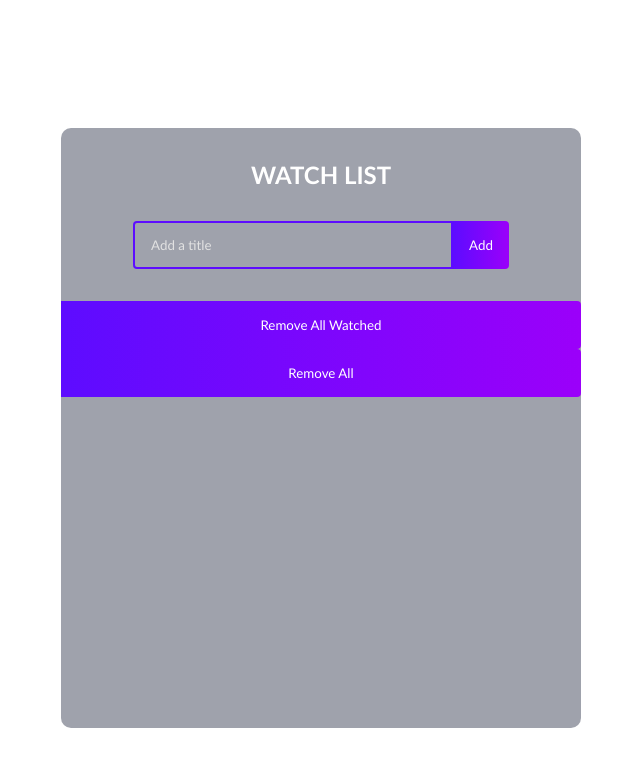
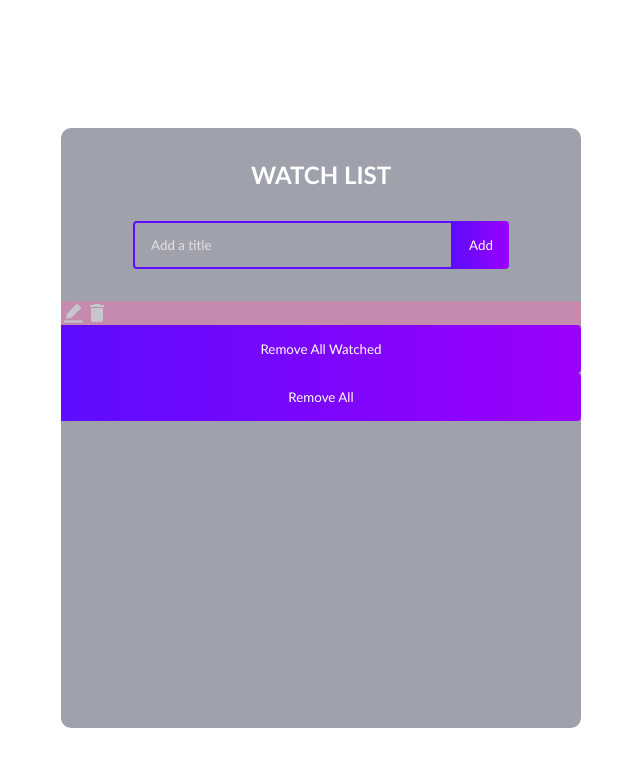
Before and after one commit to leticiaamorimd/watch-list, a React (Create React App) app: page / in a window 1280 px wide. Both pictures are taken after a click on the button "Remove All". Shown: the top 766 px of the page, without its empty margins (319-959 px from the left). Built offline with nearby package versions, Linux system fonts and the light colour scheme.

Commit message:
add 'remove all'

```diff
--- a/src/App.css
+++ b/src/App.css
@@ -26,9 +26,10 @@ h1 {
   font-size: 24px;
 }
 
-.isWatched {
+#oi {
   text-decoration: line-through;
   opacity: 0.4;
+  background-color: hotpink;
 }
 
 .form {
@@ -77,11 +78,11 @@ button {
   padding: 16px 22px;
 }
 
-.title-container {
+/*.title-container {
   display: flex;
   flex-direction: row;
   position: relative;
-}
+}*/
 
 .title-row {
   display: flex;
@@ -139,8 +140,9 @@ button {
   color: #fff;
 }
 
-.titles {
+.title-container {
   color: white;
+  border: 1px;
 }
 
 p {
--- a/src/components/Title.js
+++ b/src/components/Title.js
@@ -25,7 +25,7 @@ if(edit.id) {
 }
 
 return titles.map((title, index) => (
-    <div className={title.isWatched ? 'title-row watched' : 'title.row'}
+    <div id="oi" className={title.isWatched ? 'title-row watched' : 'title.row'}
         key={index}>
               <div key={title.id} onClick={() => watchedTitle(title.id)}>
         {title.text}
--- a/src/components/WatchList.js
+++ b/src/components/WatchList.js
@@ -40,12 +40,18 @@ function WatchList() {
         });
         setTitles(updateTitles);
     }
+
+    const removeAll = id => {
+        const removeArr = [titles];
+
+        setTitles(removeArr);
+      };
     return (
         <div className="container">
         <div className="watch-list-container">
             <h1>WATCH LIST</h1>
             <Form onSubmit={addTitle}/>
-            <Title titles={titles}
+            <Title className="title-container" titles={titles}
             updateTitle={updateTitle}
             watchedTitle={watchedTitle}
             removeTitle={removeTitle} />
@@ -53,7 +59,7 @@ function WatchList() {
 
 
         <button>Remove All Watched</button>
-        <button>Remove All</button>
+        <button onClick={removeAll}>Remove All</button>
 
         </div>
     )
```
